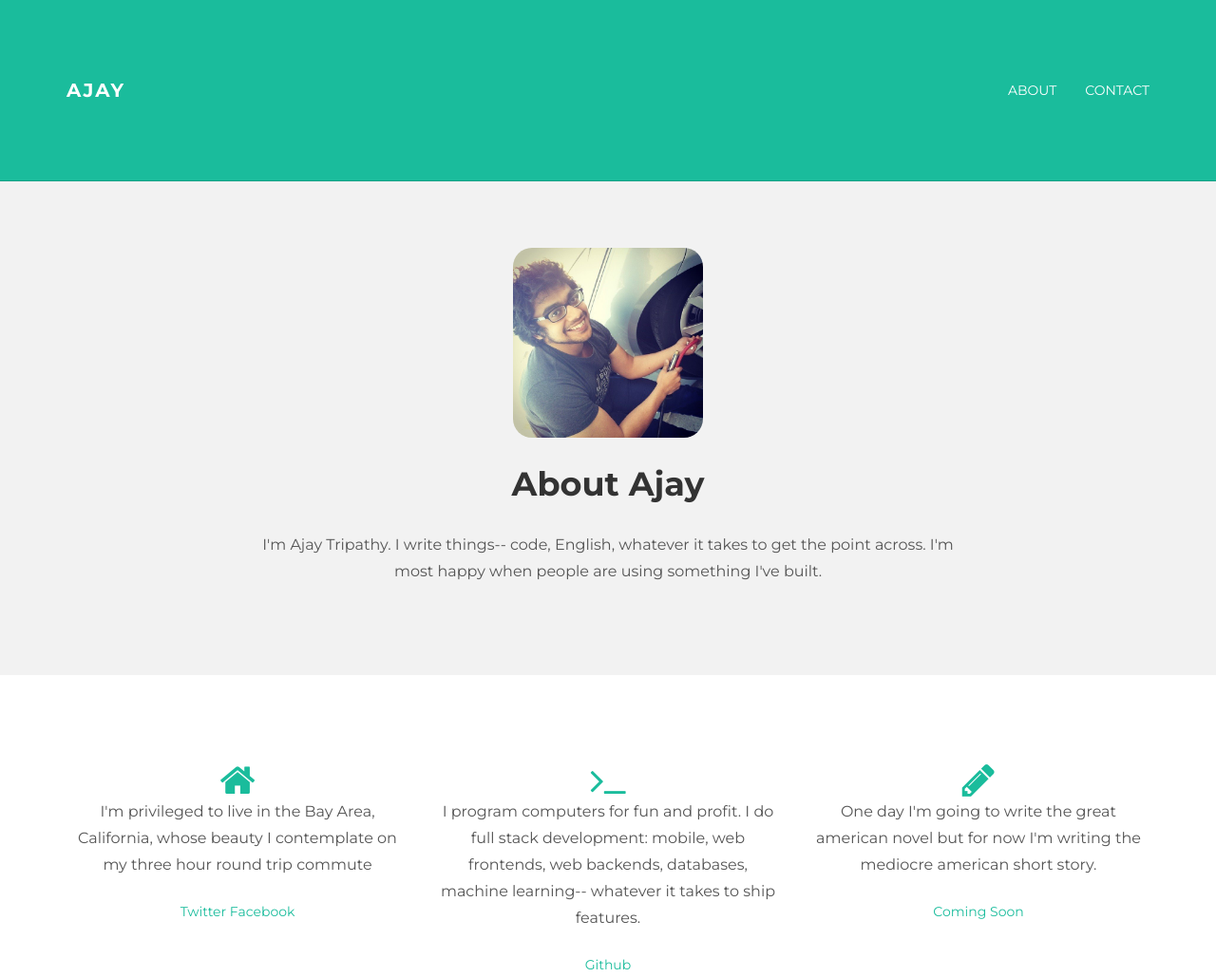
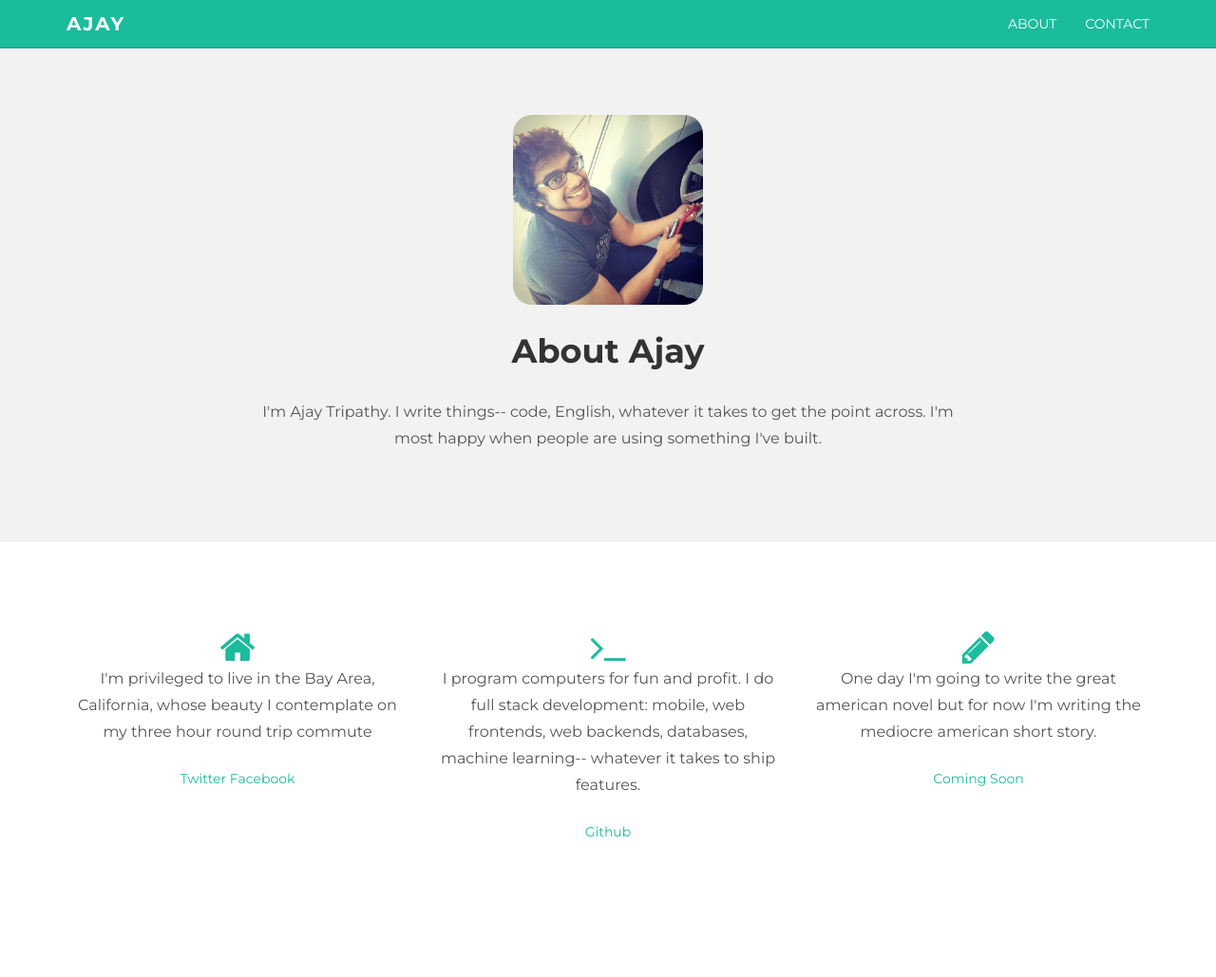
Before and after one commit to AjayTripathy/AjayTripathy.github.io, a plain HTML site: page index.html in a window 1280 px wide. Shown: the whole page at 95% size. After the commit the page ends 976 px from the top, so only its background shows below. Drawn offline with nearby package versions, Linux system fonts and the light colour scheme.

Commit message:
no padding

```diff
--- a/assets/css/main.css
+++ b/assets/css/main.css
@@ -96,8 +96,8 @@ a:after {
 }
 
 .navbar-inverse {
-	padding-bottom: 70px;
-	padding-top: 70px;
+	padding-bottom: 0px;
+	padding-top: 0px;
 }
 
 .navbar-inverse {
```
Also changed, not shown: assets/img/portfolio/1.jpg (deleted), assets/img/portfolio/2.jpg (deleted), assets/img/portfolio/3.jpg (deleted), assets/img/portfolio/port01.jpg (deleted), assets/img/portfolio/port02.jpg (deleted), assets/img/portfolio/port03.jpg (deleted), assets/img/portfolio/port04.jpg (deleted), assets/img/portfolio/port05.jpg (deleted), assets/img/portfolio/port06.jpg (deleted), 2 other files.
